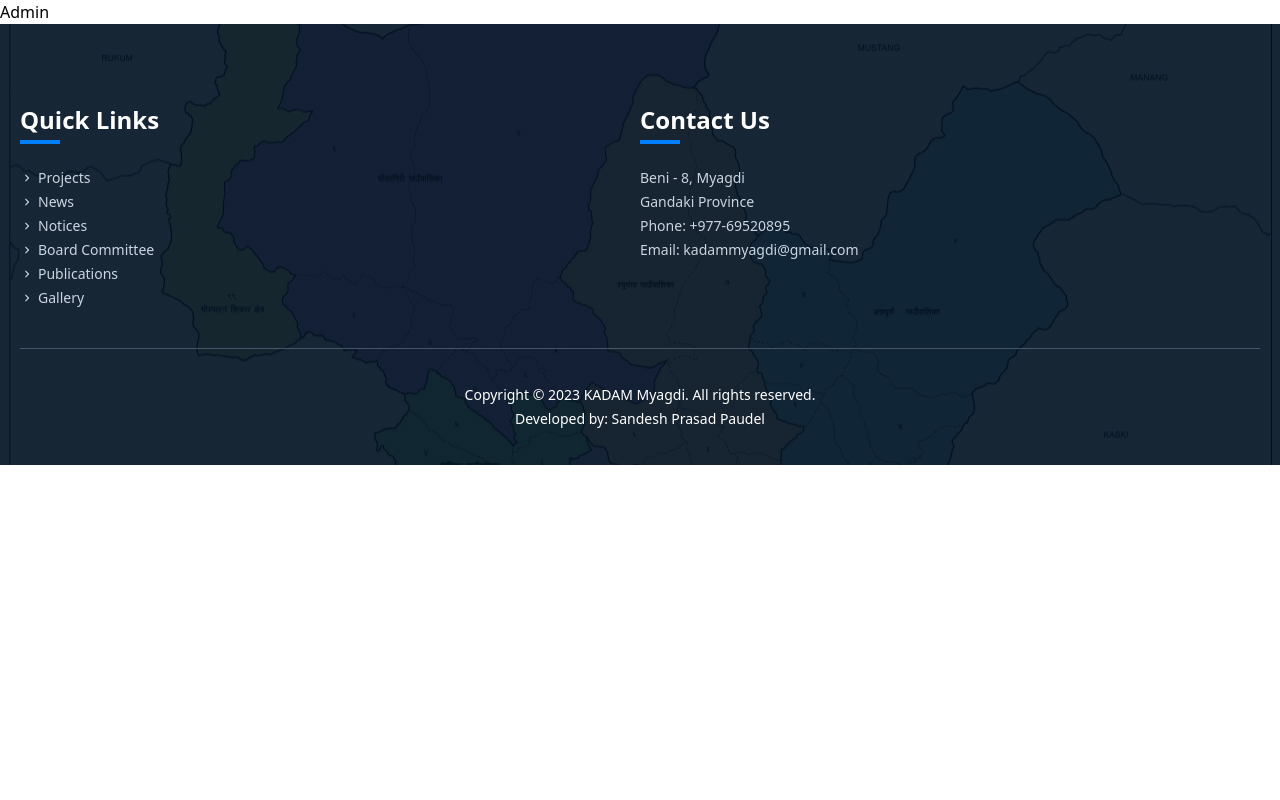
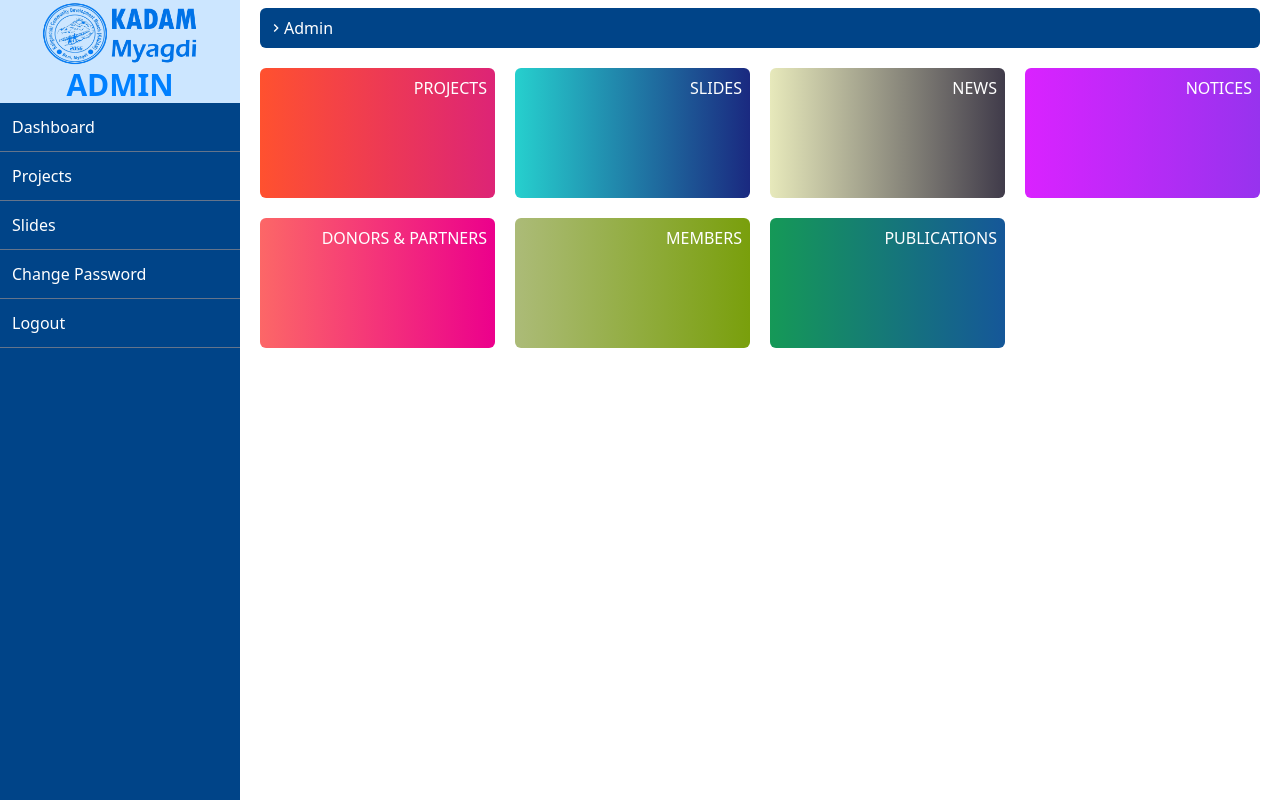
Before and after one commit to sandeshpaudel81/firebase-next-app, a Next.js app: page /admin in a window 1280 px wide. Built offline with nearby package versions, Linux system fonts and the light colour scheme.

Commit message:
admin dashboard

```diff
--- /dev/null
+++ b/src/components/common/AdminNavbar/index.js
@@ -0,0 +1,45 @@
+import { toggleSidebar } from '@/redux/slices/sidebarSlice'
+import { AdminNavbarMenu } from '@/utils/constants'
+import Link from 'next/link'
+import React, { useEffect } from 'react'
+import { GrClose } from 'react-icons/gr'
+import { useDispatch, useSelector } from 'react-redux'
+
+const AdminNavbar = ({pathname}) => {
+    const dispatch = useDispatch()
+
+    const handleCloseSidebar = () => {
+        dispatch(toggleSidebar(false))
+    }
+
+    useEffect(() => {
+        dispatch(toggleSidebar(false))
+      }, [pathname])
+
+  return (
+    <div className='w-60 h-full bg-primaryDark text-primary'>
+      <div className='flex flex-col'>
+        <div className='bg-primaryDark lg:bg-primaryExtraLight text-center'>
+            <div className='absolute right-2 top-2 block lg:hidden text-white' onClick={handleCloseSidebar}><GrClose /></div>
+            <img className='w-40 mx-auto hidden lg:block' src='/assets/logo.png'/>
+            <p className='font-bold text-3xl hidden lg:block'>ADMIN</p>
+            <p className='font-bold text-3xl block lg:hidden text-white'>MENU</p>
+        </div>
+        {
+          AdminNavbarMenu.map((item) => {
+            return <div key={item.id} className='text-white font-medium flex flex-col'>
+                <Link href={item.url}>
+                  <div className="hover:bg-primary flex flex-row items-center cursor-pointer px-3 py-3">
+                    <p>{item.name}</p>
+                  </div>
+                  <div className='bg-slate-500 h-[1px] w-full'></div>
+                </Link>
+              </div>
+          })
+        }
+      </div>
+    </div>
+  )
+}
+
+export default AdminNavbar
--- a/src/pages/admin/index.js
+++ b/src/pages/admin/index.js
@@ -1,11 +1,11 @@
 import Layout from '@/views/Layout'
-import AdminComp from '@/views/admin'
+import AdminDashboard from '@/views/admin'
 import React from 'react'
 
 const Index = () => {
     return (
         <div>
-            <AdminComp />
+            <AdminDashboard />
         </div>
     )
 }
--- /dev/null
+++ b/src/pages/admin/slides/index.js
@@ -0,0 +1,15 @@
+import Layout from '@/views/Layout'
+import SlideList from '@/views/admin/slides/list'
+import React from 'react'
+
+const AdminSlideList = () => {
+  return (
+    <div><SlideList /></div>
+  )
+}
+
+export default AdminSlideList
+
+AdminSlideList.getLayout = function getLayout(page) {
+  return <Layout>{page}</Layout>;
+};
--- /dev/null
+++ b/src/redux/slices/sidebarSlice.js
@@ -0,0 +1,25 @@
+import { createSlice } from "@reduxjs/toolkit";
+
+
+const sidebarSlice = createSlice({
+    name: 'sidebar',
+    initialState: {
+        sidebar: false
+    },
+    reducers: {
+        sidebarToggle(state, action){
+            state.sidebar = action.payload
+        }
+    }
+})
+
+export const { sidebarToggle } = sidebarSlice.actions
+
+export const sidebarReducer = sidebarSlice.reducer
+
+// thunks
+export function toggleSidebar(data){
+    return function toggleSidebarThunk(dispatch, getState){
+        dispatch(sidebarToggle(data))
+    }
+}
--- a/src/redux/store.js
+++ b/src/redux/store.js
@@ -1,10 +1,12 @@
 import { configureStore } from '@reduxjs/toolkit'
 import { carouselReducer } from './slices/carouselSlice'
 import { projectReducer } from './slices/projectSlice'
+import { sidebarReducer } from './slices/sidebarSlice'
 
 export const store = configureStore({
     reducer: {
         project: projectReducer,
         carousel: carouselReducer,
+        sidebar: sidebarReducer,
     },
 })
--- a/src/utils/constants.js
+++ b/src/utils/constants.js
@@ -89,3 +89,31 @@
         name: "Contact"
     },
 ]
+
+export const AdminNavbarMenu = [
+    {
+        id: 1,
+        url: "/admin",
+        name: "Dashboard"
+    },
+    {
+        id: 2,
+        url: "/admin/projects",
+        name: "Projects"
+    },
+    {
+        id: 3,
+        url: "/admin/slides",
+        name: "Slides"
+    },
+    {
+        id: 4,
+        url: "/admin/change-password",
+        name: "Change Password"
+    },
+    {
+        id: 5,
+        url: "/admin/logout",
+        name: "Logout"
+    }
+]
--- a/src/views/Layout.js
+++ b/src/views/Layout.js
@@ -1,22 +1,55 @@
+import AdminNavbar from '@/components/common/AdminNavbar'
 import Footer from '@/components/common/footer'
 import Navbar from '@/components/common/navbar'
 import Sidebar from '@/components/common/sidebar'
 import { useRouter } from 'next/router'
 import React from 'react'
+import { BiMenuAltRight } from 'react-icons/bi'
+import { MdKeyboardArrowRight } from "react-icons/md";
+import { toggleSidebar } from '@/redux/slices/sidebarSlice'
+import { useDispatch, useSelector } from 'react-redux'
 
 const Layout = ({ children }) => {
+    const dispatch = useDispatch()
 
     const {pathname} = useRouter()
 
     const pathnames = pathname.split('/').filter(i => i)
 
+    const {sidebar} = useSelector(state => state.sidebar)
+
+    const handleOpenSidebar = () => {
+        dispatch(toggleSidebar(true))
+    }
+
     if (pathname.startsWith("/admin")) {
         return (
-            <div>
-                <div>
+            <div className='flex h-screen'>
+                <div className={sidebar ? `fixed block lg:block bg-white top-0 h-screen` : `hidden lg:block bg-white top-0 h-screen`}>
+                    <AdminNavbar pathname={pathname}/>
+                </div>
+                <div className='overflow-y-scroll w-full px-5'>
+                    <div className='bg-primaryExtraLight text-primary text-center lg:hidden'>
+                        <img className='w-40 mx-auto' src='/assets/logo.png'/>
+                        <p className='font-bold text-3xl'>ADMIN</p>
+                    </div>
+                    <div className='flex bg-primaryDark text-white p-2 mt-2 rounded-md items-center justify-between'>
+                        <div className='flex'>
+                        {
+                            pathnames?.map((item, index) =>
+                            <div key={index} className='flex items-center'>
+                            <MdKeyboardArrowRight />
+                            {
+                                item != "[id]" && <span className='capitalize'>{item}</span>
+                            }
+                            </div>
+                            )
+                        }
+                        </div>
+                        <div className='lg:hidden' onClick={handleOpenSidebar}><BiMenuAltRight /></div>
+                    </div>
                     {children}
                 </div>
-                <Footer />
             </div>
         )
     }
--- a/src/views/admin/index.js
+++ b/src/views/admin/index.js
@@ -1,11 +1,60 @@
+import Link from 'next/link'
 import React from 'react'
 
-const AdminComp = () => {
+const AdminDashboard = () => {
   return (
-    <div>
-        Admin
+    <div className='grid grid-cols-4 gap-5 mt-5'>
+      <Link href='/admin/projects'>
+        <div className='bg-gradient-to-r from-[#FF512F] to-[#DD2476] h-[130px] rounded-md p-2 col-span-2 lg:col-span-1'>
+            <div className='text-end'>
+                <p className='text-white font-medium'>PROJECTS</p>
+            </div>
+        </div>
+      </Link>
+      <Link href='/admin/slides'>
+        <div className='bg-gradient-to-r from-[#26D0CE] to-[#1A2980] h-[130px] rounded-md p-2 col-span-2 lg:col-span-1'>
+            <div className='text-end'>
+                <p className='text-white font-medium'>SLIDES</p>
+            </div>
+        </div>
+      </Link>
+      <Link href='/admin/news'>
+        <div className='bg-gradient-to-r from-[#E7E9BB] to-[#403B4A] h-[130px] rounded-md p-2 col-span-2 lg:col-span-1'>
+            <div className='text-end'>
+                <p className='text-white font-medium'>NEWS</p>
+            </div>
+        </div>
+      </Link>
+      <Link href='/admin/notices'>
+        <div className='bg-gradient-to-r from-[#DA22FF] to-[#9733EE] h-[130px] rounded-md p-2 col-span-2 lg:col-span-1'>
+            <div className='text-end'>
+                <p className='text-white font-medium'>NOTICES</p>
+            </div>
+        </div>
+      </Link>
+      <Link href='/admin/notices'>
+        <div className='bg-gradient-to-r from-[#fc6767] to-[#ec008c] h-[130px] rounded-md p-2 col-span-2 lg:col-span-1'>
+            <div className='text-end'>
+                <p className='text-white font-medium'>DONORS & PARTNERS</p>
+            </div>
+        </div>
+      </Link>
+      <Link href='/admin/notices'>
+        <div className='bg-gradient-to-r from-[#ACBB78] to-[#799F0C] h-[130px] rounded-md p-2 col-span-2 lg:col-span-1'>
+            <div className='text-end'>
+                <p className='text-white font-medium'>MEMBERS</p>
+            </div>
+        </div>
+      </Link>
+      <Link href='/admin/notices'>
+        <div className='bg-gradient-to-r from-[#159957] to-[#155799] h-[130px] rounded-md p-2 col-span-2 lg:col-span-1'>
+            <div className='text-end'>
+                <p className='text-white font-medium'>PUBLICATIONS</p>
+            </div>
+        </div>
+      </Link>
     </div>
   )
 }
 
-export default AdminComp
+export default AdminDashboard
--- /dev/null
+++ b/src/views/admin/slides/list.js
@@ -0,0 +1,9 @@
+import React from 'react'
+
+const SlideList = () => {
+  return (
+    <div>SlideList</div>
+  )
+}
+
+export default SlideList
--- a/src/views/projects/projectDetail.js
+++ b/src/views/projects/projectDetail.js
@@ -80,6 +80,7 @@
           </div>
         </div>
         <div className='grid grid-cols-3 gap-5 mb-5'>
+          <p className='col-span-3 text-lg font-semibold italic'>Pictures</p>
           <div><img src={project.thumbnailImageUrl}/></div>
           {
             project.images?.map((image, index) => {
--- a/tailwind.config.js
+++ b/tailwind.config.js
@@ -29,6 +29,10 @@
         sdgYellow: '#f59c2d',
         sdgGreen: "#4c9e39",
       },
+      gridTemplateRows: {
+        "auto": "80px 1fr",
+        "rowauto": "auto 1fr"
+      },
     },
   },
   plugins: [],
```
